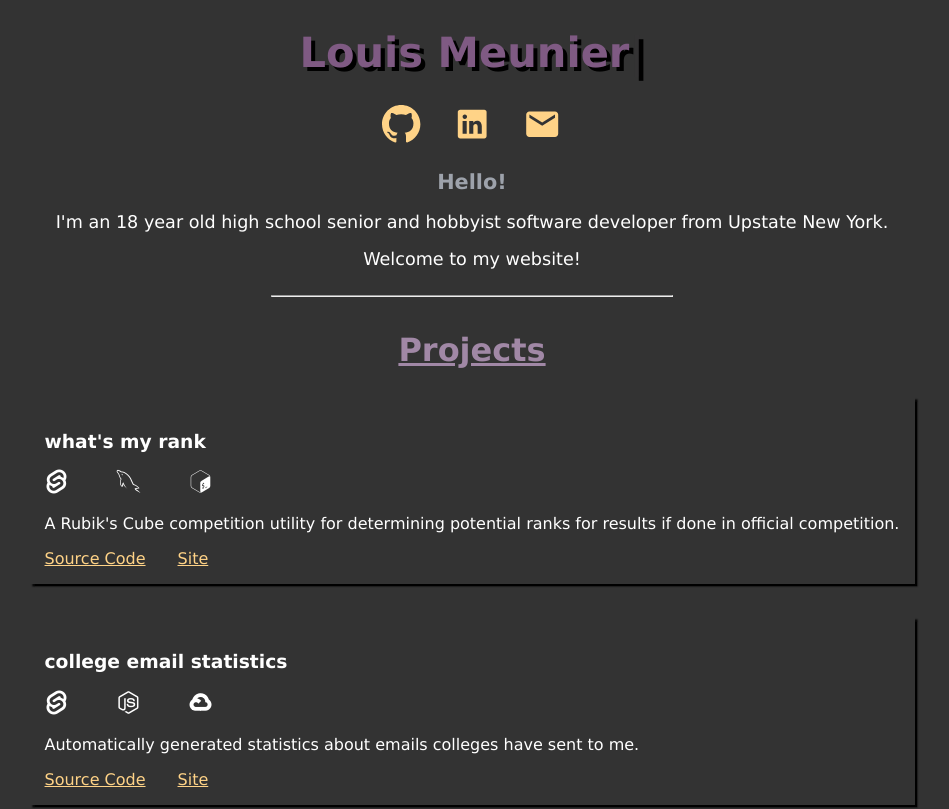
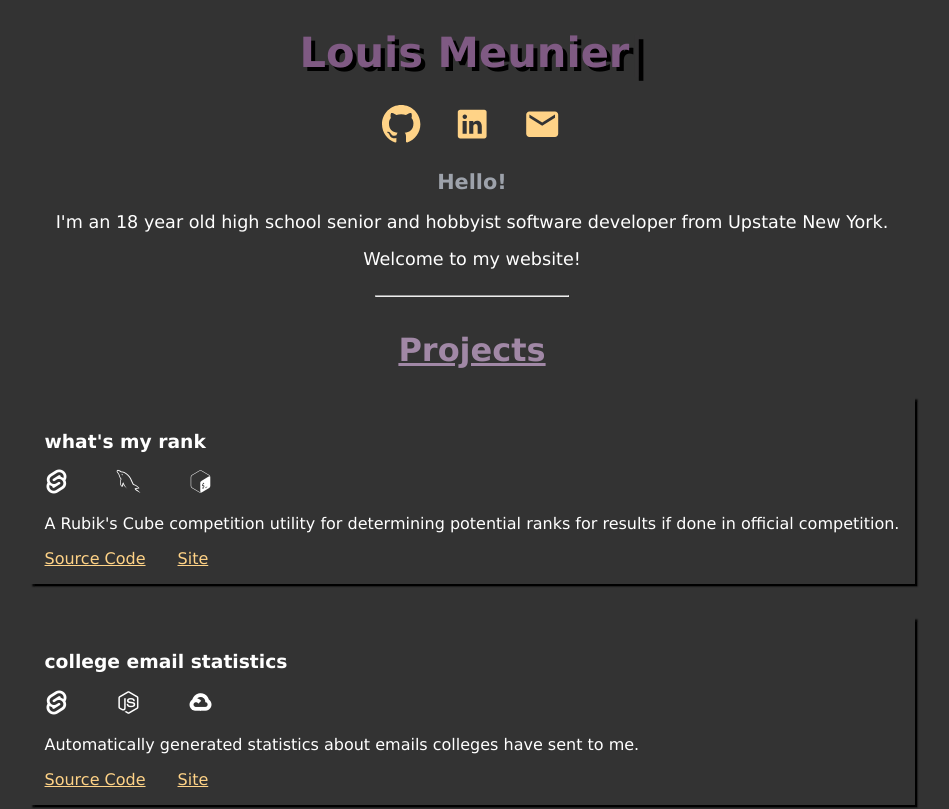
Before and after one commit to louismeunier/.net, a Svelte app: page / in a window 1280 px wide. Shown: the top 809 px of the page, without its empty margins (168-1117 px from the left). Built offline with nearby package versions, Linux system fonts and the light colour scheme.

Commit message:
Fix some styling

```diff
--- a/src/App.svelte
+++ b/src/App.svelte
@@ -40,7 +40,7 @@
 
 	main {
 		display: grid;
-		grid-template-rows: max-content 3rem repeat(2, max-content);
+		grid-template-rows: max-content 3rem repeat(3, max-content);
 		grid-template-columns: 1fr;
 		justify-items: center;
 		justify-content: center;
@@ -75,7 +75,7 @@
 	}
 
 	hr {
-		width: 25rem;
+		width: 15vw;
 		box-shadow: 20px black;
 	}
 </style>
```
